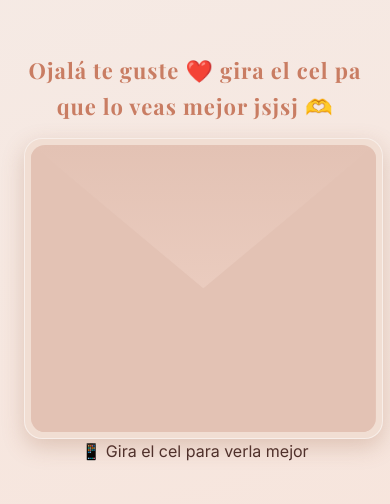
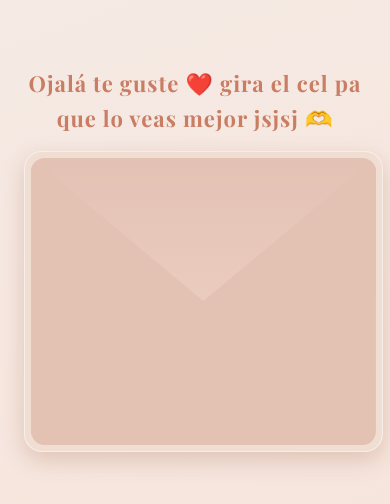
Before and after one commit to GamalSanchz/new_intent, a plain HTML site: page index.html in a window 390 px wide. Shown: the part 168-672 px from the top of the page. Drawn offline with nearby package versions, Linux system fonts and the light colour scheme.

Commit message:
Remove mobile orientation instruction
Removed mobile orientation instruction from the HTML.

```diff
--- a/index.html
+++ b/index.html
@@ -53,9 +53,7 @@
       <div class="solapa"></div>
     </div>
   </div>
-  <div class="indicacion">
-  📱 Gira el cel para verla mejor
-</div>
+
 
 
   <script src="script_v2.js"></script>
```
